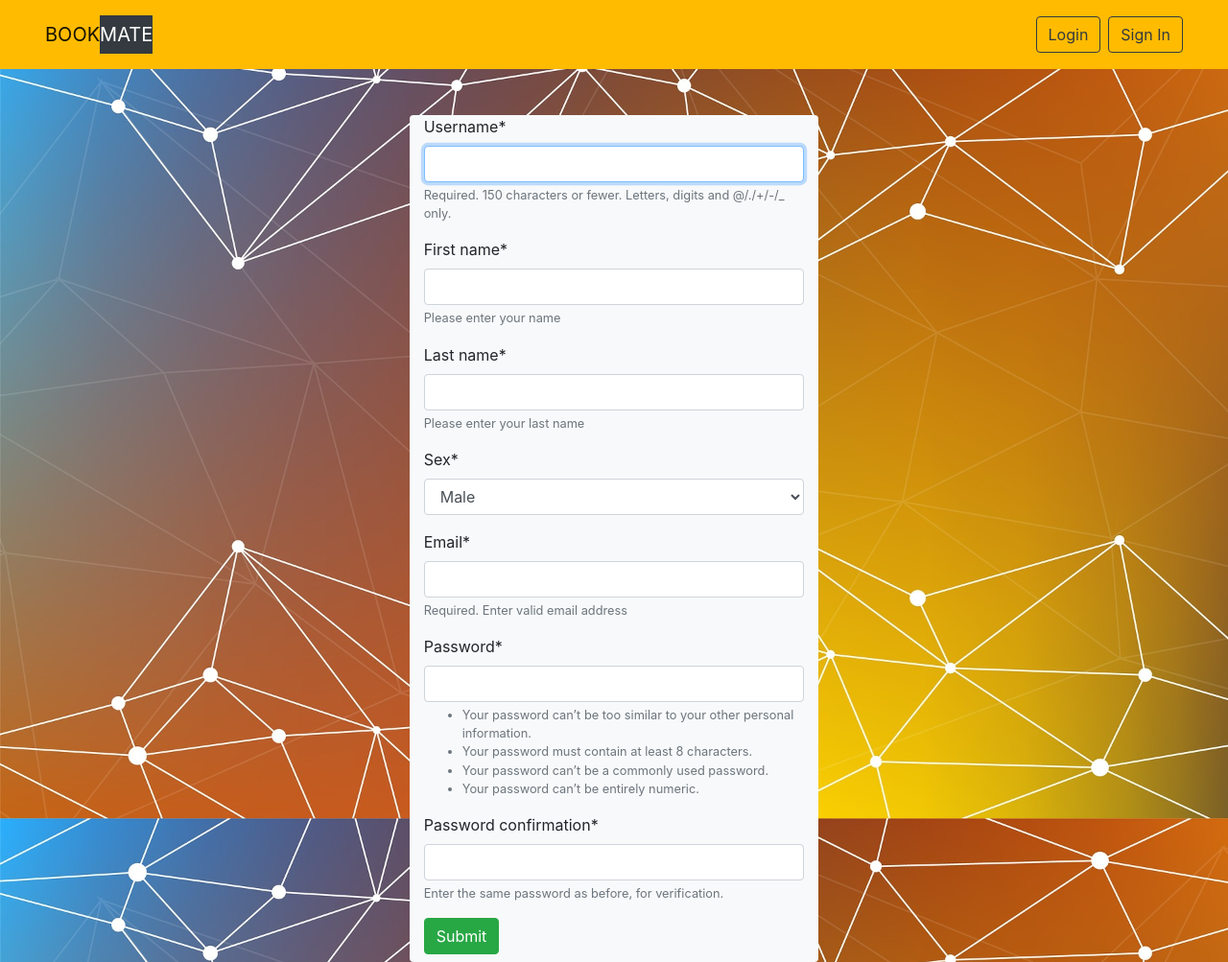
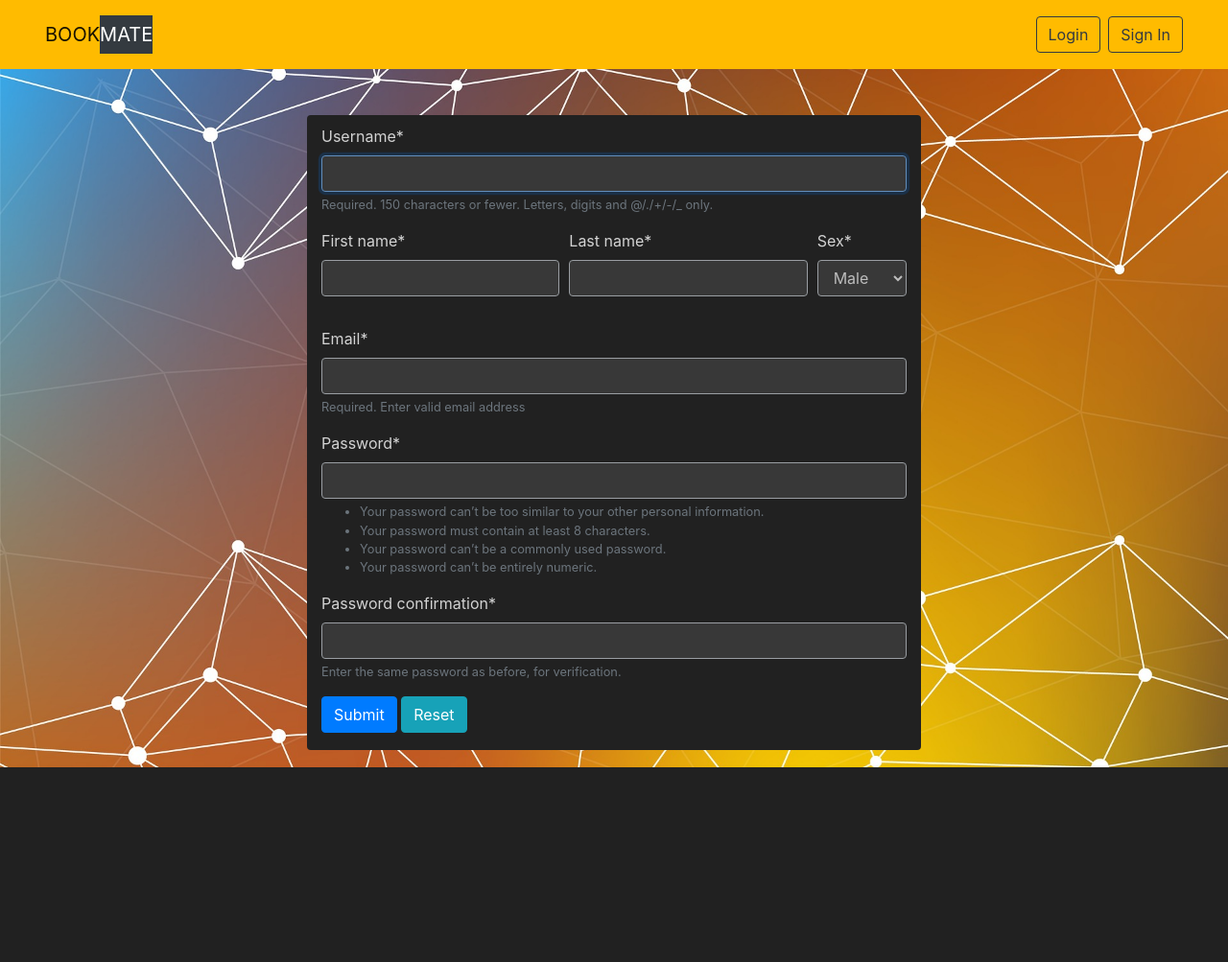
Before and after one commit to MaciejITT/facebook_like_app_django, a Django app: page /signin/ in a window 1280 px wide. Shown: the whole page at 96% size. After the commit the page ends 800 px from the top, so only its background shows below. Run offline with Django 3.2, Linux system fonts and the light colour scheme; some libraries are stand-ins or nearby versions.

Commit message:
form styling with css

```diff
--- a/bookmate_app/forms.py
+++ b/bookmate_app/forms.py
@@ -10,8 +10,8 @@
         ('Female', 'Female'),
         ('Neither', 'Neither')
     )
-    first_name = forms.CharField(max_length=30, help_text='Please enter your name ')
-    last_name = forms.CharField(max_length=30, help_text='Please enter your last name')
+    first_name = forms.CharField(max_length=30)
+    last_name = forms.CharField(max_length=30)
     email = forms.EmailField(max_length=200, required=True, help_text='Required. Enter valid email address')
     sex = forms.ChoiceField(choices=sexes)
 
--- /dev/null
+++ b/bookmate_app/static/bookmate_app/style.css
@@ -0,0 +1,42 @@
+.app__top_navbar {
+    background-color: #ffbb00;
+}
+
+.app__background_image{
+    background-size: cover;
+    background-repeat: no-repeat;
+    background-position: top;
+    background-attachment: fixed;
+}
+
+.app__form_background{
+    background-color: #212121;
+    padding: 10px;
+    /*background-image: url("../images/ksiazka_mis.PNG");
+    background-repeat: no-repeat;
+    background-position: center;
+    background-attachment: fixed;*/
+
+}
+
+.app__bookmate_img{
+    max-height: 40px;
+    max-width: 40px;
+    background-color: #ffbb00;
+}
+
+#id_username , #id_last_name,
+#id_first_name, #id_sex,
+#id_email, #id_password1,
+#id_password2{
+    color: white;
+    background-color: #424242;
+    opacity: .7;
+}
+
+#div_id_username , #div_id_last_name,
+#div_id_first_name, #div_id_sex,
+#div_id_email, #div_id_password1,
+#div_id_password2{
+    color: lightgray;
+}
--- a/bookmate_app/views.py
+++ b/bookmate_app/views.py
@@ -9,7 +9,7 @@
 
 
 def login_page(request):
-    return render(request, "bookmate/login.html")
+    return render(request, "bookmate_app/login.html")
 
 
 def sign_up_page(request):
@@ -17,4 +17,4 @@
     context = {
         'form': form,
     }
-    return render(request, "bookmate/signin.html", context)
+    return render(request, "bookmate_app/signin.html", context)
--- a/facebook_like_app_django/settings.py
+++ b/facebook_like_app_django/settings.py
@@ -123,7 +123,9 @@
 STATIC_URL = '/static/'
 
 STATICFILES_DIRS = [
-    os.path.join(BASE_DIR, "static")
+    os.path.join(BASE_DIR, "static"),
+    "/bookmate_app/static/bookmate_app/",
+    "/static/images",
 ]
 
 CRISPY_TEMPLATE_PACK = 'bootstrap4'
--- a/facebook_like_app_django/urls.py
+++ b/facebook_like_app_django/urls.py
@@ -21,4 +21,4 @@
 urlpatterns = [
     path('', include('bookmate_app.urls')),
     path('admin/', admin.site.urls),
-] + static(settings.STATIC_URL, document_root=settings.STATIC_ROOT)
+] + static(settings.STATIC_URL, document_root=settings.STATIC_URL)
--- a/static/bookmate/style.css
+++ /dev/null
@@ -1,10 +0,0 @@
-.app__top_navbar {
-    background-color: #ffbb00;
-}
-
-.app__background_image{
-    background-size: cover;
-    background-repeat: no-repeat;
-    background-position: top;
-    background-attachment: fixed;
-}
--- a/templates/base.html
+++ b/templates/base.html
@@ -4,18 +4,19 @@
 <head>
     <meta charset="UTF-8">
     <meta name="viewport" content="width=device-width, initial-scale=1, shrink-to-fit=no">
-    <title>bookmate</title>
-    <link rel="stylesheet" href="{% static "bookmate/style.css" %}">
+    <title>BOOKMATE</title>
+    <link rel="stylesheet" type="text/css" href="{% static 'bookmate_app/style.css' %}">
     <link rel="stylesheet" href="https://stackpath.bootstrapcdn.com/bootstrap/4.5.0/css/bootstrap.min.css" integrity="sha384-9aIt2nRpC12Uk9gS9baDl411NQApFmC26EwAOH8WgZl5MYYxFfc+NcPb1dKGj7Sk" crossorigin="anonymous">
     <script src="https://code.jquery.com/jquery-3.5.1.slim.min.js" integrity="sha384-DfXdz2htPH0lsSSs5nCTpuj/zy4C+OGpamoFVy38MVBnE+IbbVYUew+OrCXaRkfj" crossorigin="anonymous"></script>
     <script src="https://cdn.jsdelivr.net/npm/popper.js@1.16.0/dist/umd/popper.min.js" integrity="sha384-Q6E9RHvbIyZFJoft+2mJbHaEWldlvI9IOYy5n3zV9zzTtmI3UksdQRVvoxMfooAo" crossorigin="anonymous"></script>
     <script src="https://stackpath.bootstrapcdn.com/bootstrap/4.5.0/js/bootstrap.min.js" integrity="sha384-OgVRvuATP1z7JjHLkuOU7Xw704+h835Lr+6QL9UvYjZE3Ipu6Tp75j7Bh/kR0JKI" crossorigin="anonymous"></script>
 </head>
-<body class="app__background_image" style="background-image: url('{% static "bookmate/images/background-home-page-image.jpg" %}')">
+<body class="app__background_image" style="background-image: url('{% static "images/background-home-page-image.jpg" %}')">
     <nav class="navbar navbar-light app__top_navbar">
         <div class="container-fluid">
             <div class="navbar">
                 <a class="navbar-brand bg-gradient-dark mr-0 " href="#">BOOK</a><a class="navbar-brand text-white bg-dark ml-0" href="#">MATE</a>
+                <!--<img class="app__bookmate_img" src="{% static 'images/ksiazka_mis.PNG' %}">-->
             </div>
             <div class="navbar ml-auto">
                 <a class="btn btn-outline-dark nav-item" href="{% url 'login' %}">Login</a>
--- a/templates/bookmate/signin.html
+++ /dev/null
@@ -1,20 +0,0 @@
-{% extends "../base.html" %}
-{% load crispy_forms_tags %}
-{% block content %}
-        <div class="container-fluid">
-            <div class="row">
-                <div class="col-sm">
-                </div>
-                <div class="col-sm bg-light rounded mt-5">
-                    <form method="post">
-                        {% csrf_token %}
-                        {{ form|crispy }}
-                        <input class="btn btn-success mb-2" type="button" value="Submit">
-                    </form>
-
-                </div>
-                <div class="col-sm">
-                </div>
-            </div>
-        </div>
-{% endblock content %}
--- a/templates/bookmate/login.html
+++ b/templates/bookmate_app/login.html
@@ -1,4 +1,4 @@
-{% extends "../base.html" %}
+{% extends "base.html" %}
 
 {% block content %}
 
--- /dev/null
+++ b/templates/bookmate_app/signin.html
@@ -0,0 +1,43 @@
+{% extends "base.html" %}
+{% load crispy_forms_tags %}
+{% block content %}
+        <div class="container-fluid">
+            <div class="row">
+                <div class="col-sm-3">
+                </div>
+                <div class="col-sm-6 app__form_background rounded mt-5">
+                    <form method="post">
+                        {% csrf_token %}
+                        <div class="form-group ">
+                                {{ form.username|as_crispy_field }}
+                        </div>
+                        <div class="form-row">
+                            <div class="form-group col-md-5">
+                                {{ form.first_name|as_crispy_field }}
+                            </div>
+                            <div class="form-group col-md-5">
+                                {{ form.last_name|as_crispy_field }}
+                            </div>
+                            <div class="form-group col-md-2">
+                                {{ form.sex|as_crispy_field }}
+                            </div>
+                        </div>
+                            <div class="form-group">
+                                {{ form.email|as_crispy_field }}
+                            </div>
+                            <div class="form-group">
+                                {{ form.password1|as_crispy_field }}
+                            </div>
+                            <div class="form-group">
+                                {{ form.password2|as_crispy_field }}
+                            </div>
+                        <input class="btn btn-primary mb-2" type="button" value="Submit">
+                        <input class="btn btn-info mb-2" type="reset" value="Reset">
+                    </form>
+
+                </div>
+                <div class="col-sm-3">
+                </div>
+            </div>
+        </div>
+{% endblock content %}
```
Also changed, not shown: bookmate_app/static/images/ksiazka_mis.PNG (added), static/images/background-home-page-image.jpg (renamed from static/bookmate/images/background-home-page-image.jpg).
